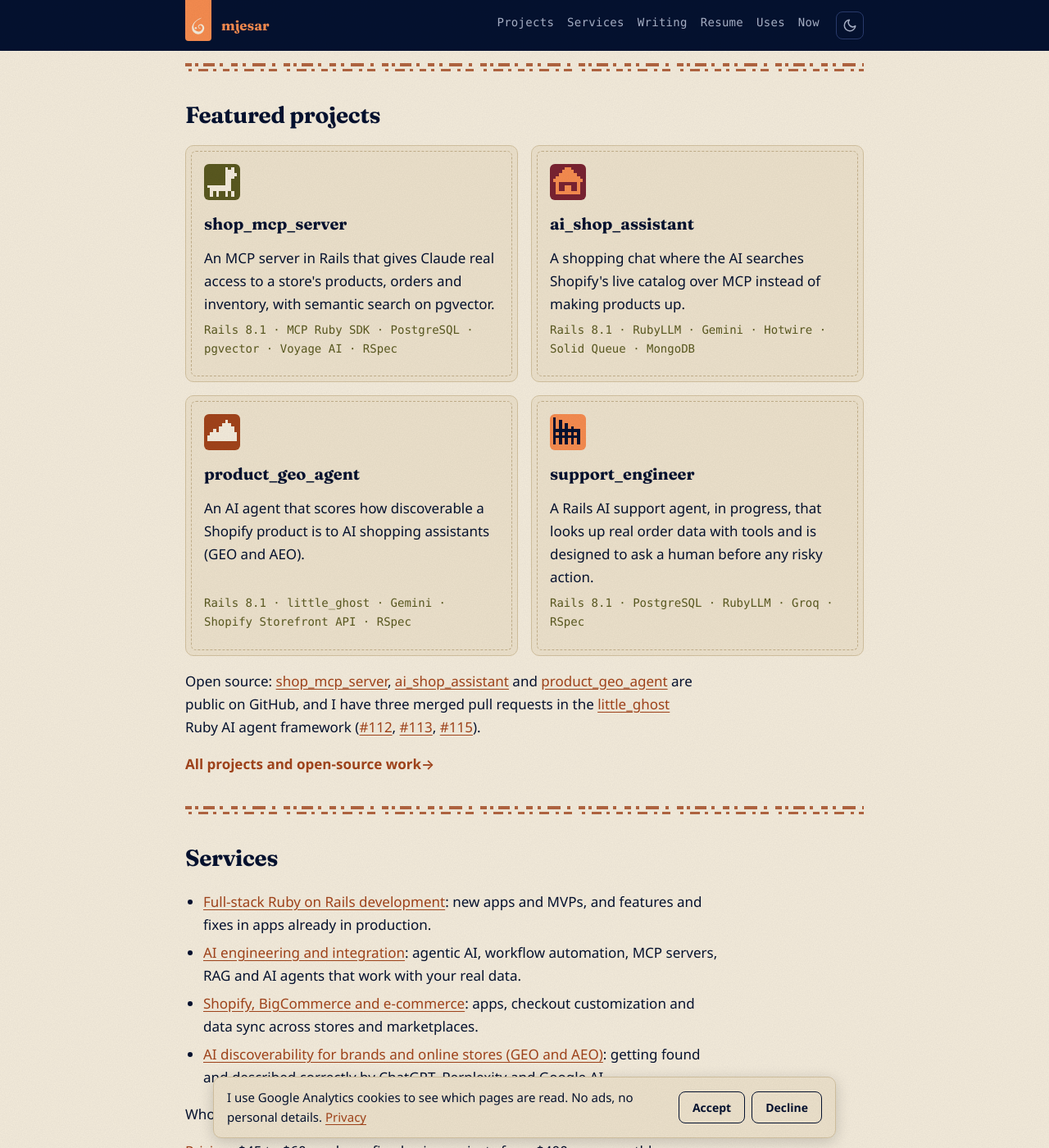
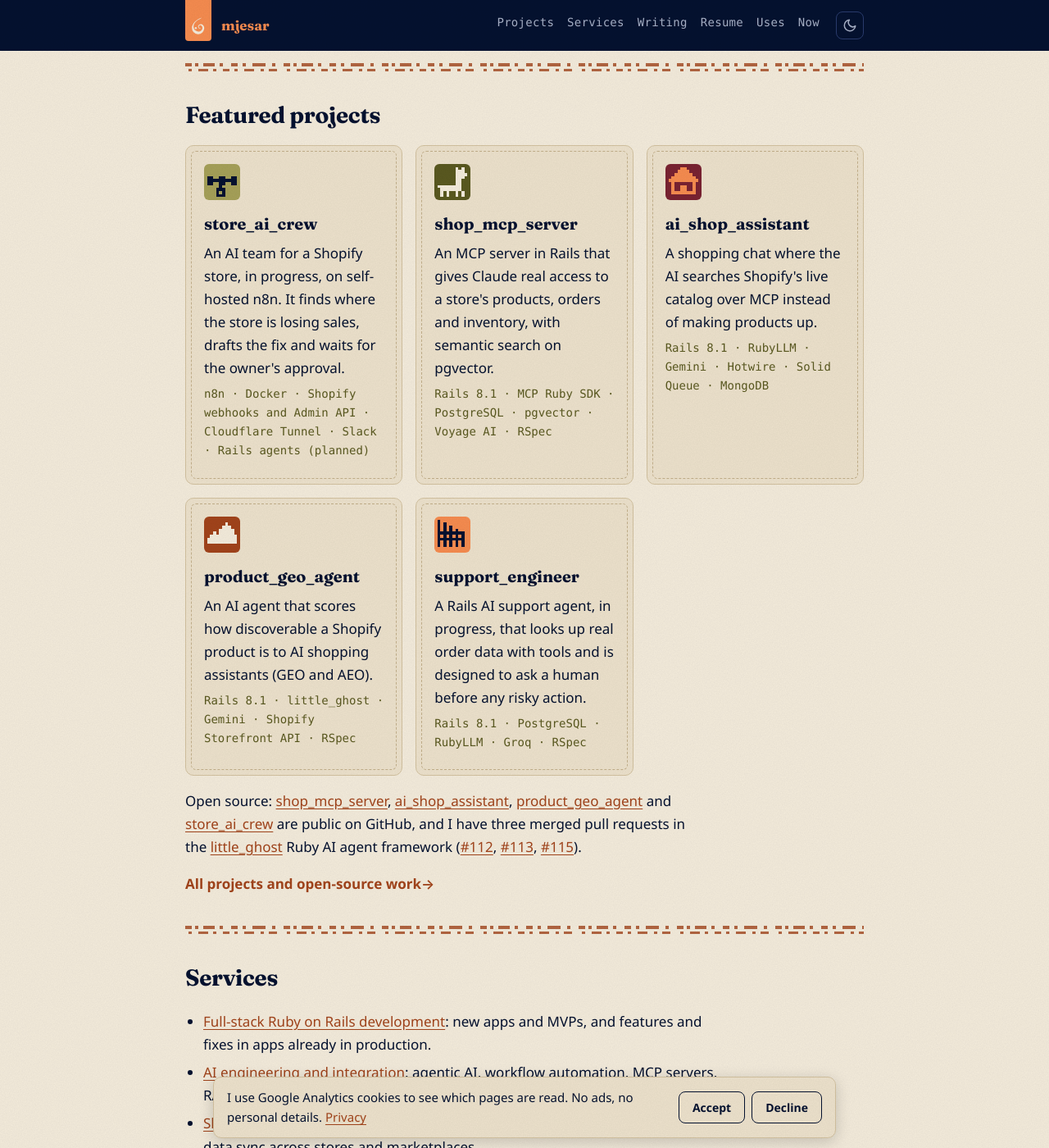
Before and after one commit to mjesar/mjesar.github.io, a Jekyll site: the page built from index.html, in a window 1280 px wide and 1400 px high, scrolled down 1760 px. Shown: the whole window at 82% size. Built offline with Jekyll 4.4.1, drawn with Linux system fonts in a browser that asks for light colours; part of the change alters nothing that is shown; some of the changed text lies outside the part shown.

Commit message:
add store_ai_crew project page and n8n workflow automation proof

```diff
--- a/_data/faq.yml
+++ b/_data/faq.yml
@@ -7,7 +7,7 @@
 - q: "How do you keep AI features safe when they use real data?"
   a: "Each AI feature gets validated tool inputs, permission checks, and access to only the data and actions it needs. Write actions can require a person's approval based on your requirements, and important business rules stay in application code instead of relying on the model alone."
 - q: "Can you automate business workflows?"
-  a: "Yes. I automate repetitive business processes, such as order handling, data entry, support triage and reporting, either in n8n or directly in Rails with background jobs, scheduled tasks and webhooks. Steps that need judgment can use AI or wait for a person's approval, and complex business rules stay in tested Rails code."
+  a: "Yes. I automate repetitive business processes, such as order handling, data entry, support triage and reporting, either in n8n or directly in Rails with background jobs, scheduled tasks and webhooks. Steps that need judgment can use AI or wait for a person's approval, and complex business rules stay in tested Rails code. You can see the approach in store_ai_crew, my n8n and Shopify automation project."
 - q: "Do you work in agile teams?"
   a: "Yes. I have worked in agile teams throughout my career, taking part in sprint planning and backlog grooming, defining project scope and estimating each task, and delivering work in small, reviewable pull requests. On freelance projects I use the same approach in short iterations, so you see working software early and can change priorities as you learn."
 - q: "Can you take over a Shopify app or integration someone else built?"
--- a/_data/projects.yml
+++ b/_data/projects.yml
@@ -1,3 +1,7 @@
+- slug: store_ai_crew
+  name: store_ai_crew
+  summary: An AI team for a Shopify store, in progress, on self-hosted n8n. It finds where the store is losing sales, drafts the fix and waits for the owner's approval.
+  stack: n8n · Docker · Shopify webhooks and Admin API · Cloudflare Tunnel · Slack · Rails agents (planned)
 - slug: shop_mcp_server
   name: shop_mcp_server
   summary: An MCP server in Rails that gives Claude real access to a store's products, orders and inventory, with semantic search on pgvector.
--- a/index.html
+++ b/index.html
@@ -132,7 +132,7 @@ description: "Mohammad Ali Jesar (mjesar), Senior Software Engineer specializing
     </article>
   {%- endfor %}
   </div>
-  <p>Open source: <a href="https://github.com/mjesar/shop_mcp_server" rel="noopener" target="_blank">shop_mcp_server</a>, <a href="https://github.com/mjesar/ai_shop_assistant" rel="noopener" target="_blank">ai_shop_assistant</a> and <a href="https://github.com/mjesar/product_geo_agent" rel="noopener" target="_blank">product_geo_agent</a> are public on GitHub, and I have three merged pull requests in the <a href="/projects/#open-source">little_ghost</a> Ruby AI agent framework (<a href="https://github.com/littleghostai/little_ghost/pull/112" rel="noopener" target="_blank">#112</a>, <a href="https://github.com/littleghostai/little_ghost/pull/113" rel="noopener" target="_blank">#113</a>, <a href="https://github.com/littleghostai/little_ghost/pull/115" rel="noopener" target="_blank">#115</a>).</p>
+  <p>Open source: <a href="https://github.com/mjesar/shop_mcp_server" rel="noopener" target="_blank">shop_mcp_server</a>, <a href="https://github.com/mjesar/ai_shop_assistant" rel="noopener" target="_blank">ai_shop_assistant</a>, <a href="https://github.com/mjesar/product_geo_agent" rel="noopener" target="_blank">product_geo_agent</a> and <a href="https://github.com/mjesar/store_ai_crew" rel="noopener" target="_blank">store_ai_crew</a> are public on GitHub, and I have three merged pull requests in the <a href="/projects/#open-source">little_ghost</a> Ruby AI agent framework (<a href="https://github.com/littleghostai/little_ghost/pull/112" rel="noopener" target="_blank">#112</a>, <a href="https://github.com/littleghostai/little_ghost/pull/113" rel="noopener" target="_blank">#113</a>, <a href="https://github.com/littleghostai/little_ghost/pull/115" rel="noopener" target="_blank">#115</a>).</p>
   <p><a class="more" href="/projects/">All projects and open-source work</a></p>
 </section>
 
@@ -159,7 +159,7 @@ description: "Mohammad Ali Jesar (mjesar), Senior Software Engineer specializing
   <div class="card">
     <h3>Independent</h3>
     <p class="muted">AI engineer, open source · Jun 2026 to now · Remote</p>
-    <p>Open-source work on AI that works with real business data: <a href="/projects/shop_mcp_server/">shop_mcp_server</a>, <a href="/projects/ai_shop_assistant/">ai_shop_assistant</a>, <a href="/projects/product_geo_agent/">product_geo_agent</a> and three merged little_ghost pull requests.</p>
+    <p>Open-source work on AI that works with real business data: <a href="/projects/shop_mcp_server/">shop_mcp_server</a>, <a href="/projects/ai_shop_assistant/">ai_shop_assistant</a>, <a href="/projects/product_geo_agent/">product_geo_agent</a> and three merged little_ghost pull requests. Now building <a href="/projects/store_ai_crew/">store_ai_crew</a>, an AI team for a Shopify store on n8n.</p>
   </div>
   <div class="card">
     <h3>MGLogics</h3>
--- /dev/null
+++ b/projects/store_ai_crew/index.md
@@ -0,0 +1,77 @@
+---
+layout: project
+slug: store_ai_crew
+title: store_ai_crew
+seo_title: "n8n and AI Workflow Automation for Shopify: store_ai_crew"
+kind: AI team for a Shopify store, on n8n and Ruby on Rails (in progress)
+description: An AI team that finds where a Shopify store is quietly losing sales, drafts the fix and waits for the owner's approval. Self-hosted n8n runs the workflows, Rails agents do the AI work.
+image: /assets/img/og/store_ai_crew.png
+stack: n8n (self-hosted) · Docker Compose · Shopify Admin API (GraphQL) and webhooks · Cloudflare Tunnel · Slack · Ruby on Rails agents (planned)
+repo: https://github.com/mjesar/store_ai_crew
+services: [ai-in-rails, shopify-development]
+jsonld:
+  "@context": https://schema.org
+  "@type": SoftwareSourceCode
+  name: store_ai_crew
+  description: An AI team for a Shopify store that finds where it is losing sales, drafts the fix and waits for the owner's approval. Self-hosted n8n is the workflow backbone; Ruby on Rails agents do the AI work. Built in four phases.
+  codeRepository: https://github.com/mjesar/store_ai_crew
+  programmingLanguage: Ruby
+  keywords: n8n, workflow automation, AI agents, Shopify webhooks, human in the loop, Ruby on Rails, Slack
+  url: https://mjesar.github.io/projects/store_ai_crew/
+  image: https://mjesar.github.io/assets/img/og/store_ai_crew.png
+  author:
+    "@type": Person
+    "@id": https://mjesar.github.io/#person
+    name: Mohammad Ali Jesar
+    url: https://mjesar.github.io/
+---
+
+<div class="callout"><p><strong>In progress.</strong> Phase 1 of 4, the workflow backbone, is nearly done: Shopify events reach a self-hosted n8n safely and turn into alerts on the owner's phone. It has no AI yet, on purpose. The AI agents come in phases 2 to 4. This page marks what works today and what is planned.</p></div>
+
+## The problem
+
+A small store has no operations team. A product sells out at midnight and stays sold out for three days. A one-star review sits unanswered where every visitor can read it. An AI shopping assistant is asked for a waterproof jacket and cannot find the one the store sells, because the size and returns details are missing.
+
+None of these show up as an error. They are sales the owner never knew were lost.
+
+## The idea
+
+A small crew of AI agents watches for those moments. Each one drafts a fix, such as a reorder email, a reply to the review or a corrected product description. Then it stops and asks. The owner gets a message on their phone and approves or rejects it. Nothing changes in the store without that approval.
+
+Two parts share the work:
+
+- **n8n is the backbone.** It listens for store events, makes sure each one is handled once, retries what fails, waits for the owner and carries out the approved action.
+- **Ruby on Rails agents do the thinking.** They read the store data, work out what matters and write the draft.
+
+## What works today
+
+Phase 1 builds the part every later agent depends on: receiving store events reliably.
+
+- **Self-hosted n8n** in Docker Compose, on the latest stable release, with secrets kept out of git.
+- **Shopify webhooks over a public HTTPS address**, through a Cloudflare Tunnel, so the same address works on a laptop, a test server and a cloud machine.
+- **Signature check.** Every webhook is verified against Shopify's HMAC signature, so a made-up request to the public address is rejected.
+- **No duplicate alerts.** Shopify can deliver the same event more than once. Each delivery ID is remembered, so one stock change sends one alert, even after a restart.
+- **A useful low-stock alert.** When stock drops below a threshold, n8n looks up the product through the Admin API and sends a Slack message with the product, the quantity left and a link to it in Shopify admin.
+- **Failures are seen, not silent.** Outside calls retry, a GraphQL error is treated as a failure, and an error workflow posts every failed run to Slack.
+- **Rebuildable from the repo.** The workflows are exported to the repository with a restore script, and a fresh n8n has been rebuilt from them in a rehearsal.
+
+Now in progress: running the stack on a hardened server reached only over a private network (Tailscale), then on a free cloud machine, so alerts keep working with the laptop closed.
+
+## Approach: key decisions
+
+- **No AI in phase 1.** The part that receives events, avoids duplicates and recovers from failures has to be trusted before an agent depends on it.
+- **n8n for the plumbing, Rails for the judgment.** Triggers, schedules, retries and approvals are what n8n does well. Reading store data and drafting fixes is application logic, so it lives in tested Rails code.
+- **The owner approves every change.** Agents draft; a person decides. The approval step is part of the design from the start, not added later.
+- **Security checks first.** The signature is verified before anything else runs, and delivery IDs are only remembered after that check, so nobody can fill the history with fake requests.
+- **Free tiers only.** A Shopify development store, self-hosted n8n, a free Slack workspace, a free LLM tier and a free cloud machine, so anyone can run all of it at no cost.
+
+## Roadmap
+
+| Phase | What it adds | Status |
+|---|---|---|
+| 1. Backbone | Self-hosted n8n, Shopify webhooks, Slack alerts, one low-stock workflow. No AI yet. | Nearly done |
+| 2. Ops agent | An agent drafts a supplier reorder or a review reply; the owner approves from the phone. | Planned |
+| 3. AI mystery shopper | AI shoppers test the store every night, a second agent drafts fixes, and the same shoppers run again to prove the fix worked. | Planned |
+| 4. Proof page | Pass rate over time, cost per run, traces, and two models compared. | Planned |
+
+It reuses my earlier projects: [ai_shop_assistant](/projects/ai_shop_assistant/) for the shopping agent, [product_geo_agent](/projects/product_geo_agent/) for the audit logic and [shop_mcp_server](/projects/shop_mcp_server/) for the store tools. Progress is tracked step by step in the [repo](https://github.com/mjesar/store_ai_crew).
--- a/services/ai-in-rails/index.md
+++ b/services/ai-in-rails/index.md
@@ -21,7 +21,7 @@ faq:
   - q: "Our AI team works in Python. Can you still help?"
     a: "Yes. I can integrate Python-based AI services with Rails through APIs, background jobs and, where it fits the use case, MCP. The goal is to connect your existing AI work to the application without duplicating it."
   - q: "Do you work with n8n?"
-    a: "Yes. I build workflows in n8n and connect them to Rails through webhooks and APIs, using MCP where it fits, and keep complex business rules and application-specific logic in Rails code."
+    a: "Yes. I build workflows in n8n and connect them to Rails through webhooks and APIs, using MCP where it fits, and keep complex business rules and application-specific logic in Rails code. My current project, store_ai_crew, runs on self-hosted n8n: Shopify webhooks with signature checks, no duplicate alerts, retries and Slack alerts when something fails."
   - q: "Which AI models and providers do you work with?"
     a: "I work with Claude, OpenAI and Gemini through RubyLLM, and with Voyage AI for embeddings. The best choice depends on your use case, data, evaluation results, cost and latency requirements."
 ---
@@ -47,7 +47,7 @@ Companies hiring an AI engineer with Rails, CTOs and product teams with a Rails
 - **RAG** (retrieval-augmented generation): search by meaning instead of exact words, with pgvector in the PostgreSQL database you already have.
 - **AI agents that use your app's tools**: each tool does one job, checks its inputs and only has the permissions it needs. Exact numbers, such as totals and scores, are calculated in plain Ruby.
 - **Evaluation and tracing**: repeatable test runs with expected answers, and a record of every step the agent took.
-- **Workflow automation** in n8n or Rails, connected to your systems through APIs, webhooks and MCP.
+- **Workflow automation** in n8n or Rails, connected to your systems through APIs, webhooks and MCP. n8n handles triggers, schedules, retries and approvals; the AI work and business rules stay in tested Rails code, and important actions wait for a person's approval.
 
 ## Why build AI in Rails?
 
@@ -58,6 +58,7 @@ Your data, users, permissions and background jobs already live in your Rails app
 - **[shop_mcp_server](/projects/shop_mcp_server/)**: an MCP server in Rails 8.1 that gives Claude a store's products, orders and inventory. Six read-only tools, one approval-gated write, orders in a single transaction with rollback, and semantic search with pgvector. Tested with RSpec, MCP Inspector and Claude as a live custom connector.
 - **[ai_shop_assistant](/projects/ai_shop_assistant/)**: a Rails 8 shopping chat where the model decides when to search Shopify's live catalog over MCP, through a hand-written JSON-RPC client, so it answers with real products and prices.
 - **[product_geo_agent](/projects/product_geo_agent/)**: an AI agent with five tools that it chooses between. The model judges and Ruby computes the score, so the same facts always give the same number. It has an eval harness and a live trace.
+- **[store_ai_crew](/projects/store_ai_crew/)** (in progress): an AI team for a Shopify store on self-hosted n8n. Shopify webhooks are signature-checked, repeat deliveries are dropped, failures retry and alert on Slack, and the workflows can be rebuilt from the repo. AI agents that draft fixes for the owner to approve come next.
 - **[support_engineer](/projects/support_engineer/)** (in progress): an AI support agent built around human approval for refunds, returns and cancellations, with planted test cases that have known correct answers.
 - **[little_ghost](/projects/#open-source)**: three merged pull requests fixing bugs in this open-source Ruby AI agent framework, found while building product_geo_agent.
 
--- a/services/shopify-development/index.md
+++ b/services/shopify-development/index.md
@@ -71,6 +71,7 @@ Store owners (merchants) on Shopify or BigCommerce, Shopify app companies, and a
 - **An Amazon import and sync system** on SP-API that keeps listings, variants and images in step between Amazon and e-commerce stores (client work, not public).
 - **4+ years building Shopify and BigCommerce apps** in Rails and React for US clients (MGLogics, 2021 to 2026).
 - **[ai_shop_assistant](/projects/ai_shop_assistant/)**: a shopping chat that answers from Shopify's live Catalog API over MCP, with real products, prices and links.
+- **[store_ai_crew](/projects/store_ai_crew/)** (in progress): Shopify inventory webhooks into self-hosted n8n, with signature checks, no duplicate alerts, an Admin API product lookup and a low-stock alert on Slack.
 
 ## How a project runs
 
```
Also changed, not shown: _includes/project-icons/store_ai_crew.svg (added), assets/img/og/store_ai_crew.png (added).
